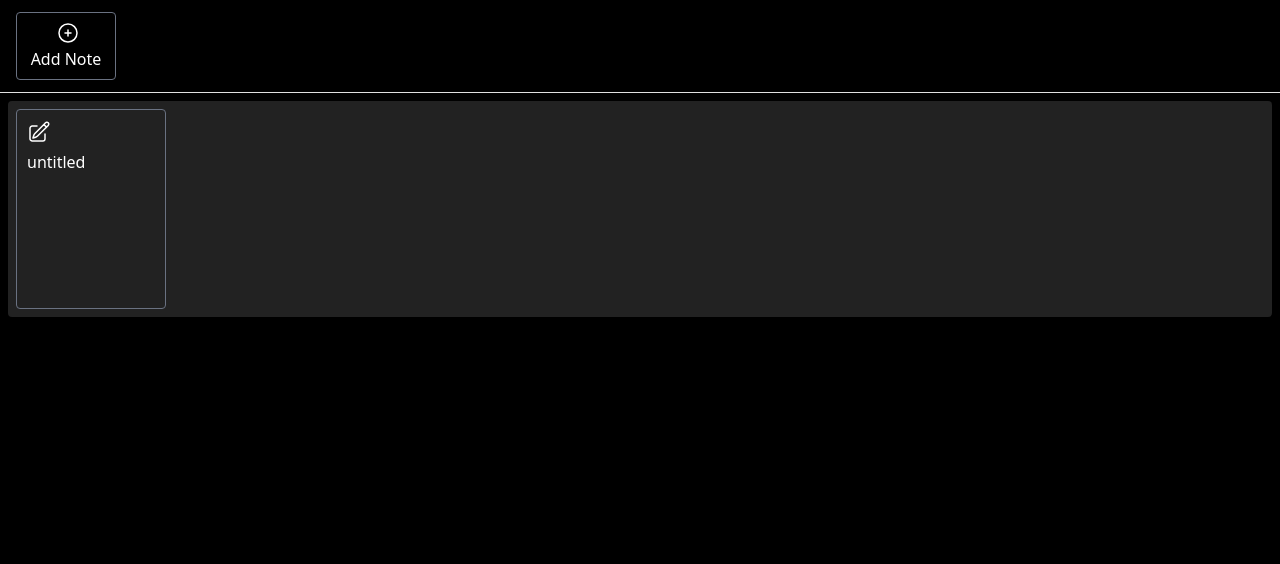
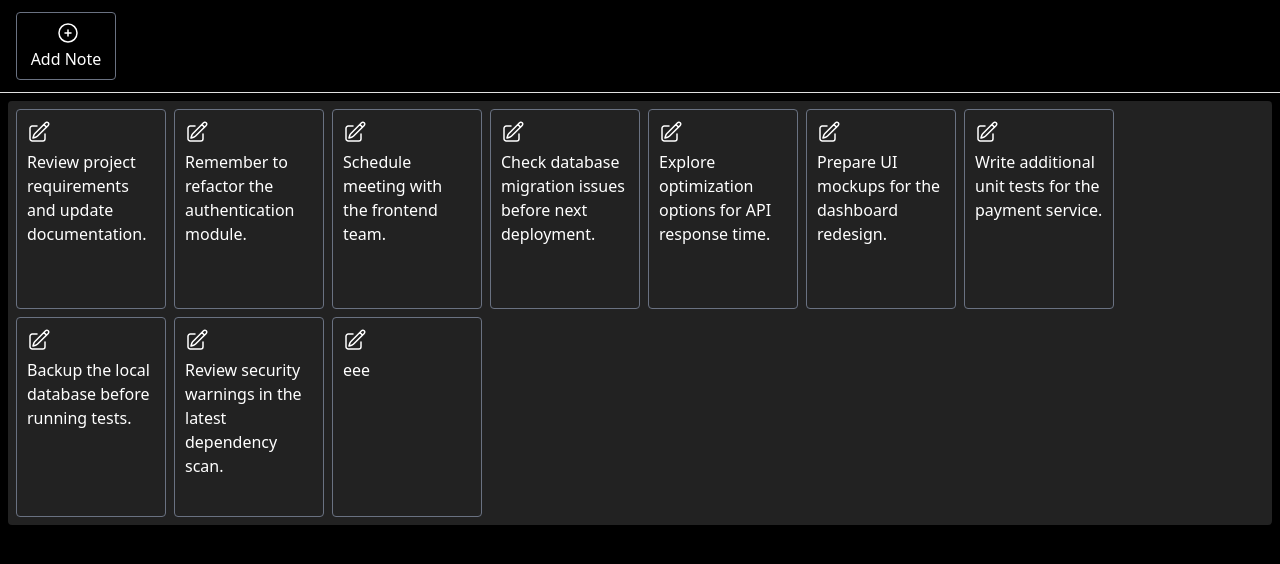
Before and after one commit to ahmedsalama0/insight-board, a Next.js app: page /notes in a window 1280 px wide. Shown: the top 564 px of the page. Built offline with nearby package versions, Linux system fonts and the light colour scheme; data requests are answered from the project's data file; what @mui/material-nextjs would draw is missing.

Commit message:
fetch notes - success

```diff
--- /dev/null
+++ b/app/global/constants.ts
@@ -0,0 +1 @@
+export const BASE_URL = 'http://localhost:4000';
--- /dev/null
+++ b/app/hooks/useNotesData.ts
@@ -0,0 +1,20 @@
+import { useQuery } from '@tanstack/react-query';
+import { BASE_URL } from '../global/constants';
+import axios from 'axios';
+//Read notes
+const fetchNotes = () => {
+  return axios.get(`${BASE_URL}/notes`);
+};
+
+export const useNotesFetchData = () => {
+  return useQuery({
+    queryKey: ['notes'],
+    queryFn: fetchNotes,
+    //staleTime: 1000,
+    //refetchOnWindowFocus: 'always',
+    //refetchInterval: 2000,
+  });
+};
+
+const createNotes = () => {};
+export const useNotesCreateData = () => {};
--- a/app/hooks/useTasksData.ts
+++ b/app/hooks/useTasksData.ts
@@ -3,9 +3,7 @@ import { useMutation, useQuery, useQueryClient } from '@tanstack/react-query';
 import axios from 'axios';
 import { Id, Task } from '../tasks/models/types.model';
 import { error } from 'console';
-
-const BASE_URL = 'http://localhost:4000';
-
+import { BASE_URL } from '../global/constants';
 // READ TASKS
 const fetchTasks = () => {
   return axios.get(`${BASE_URL}/tasks`);
--- a/app/tasks/models/types.model.tsx
+++ b/app/tasks/models/types.model.tsx
@@ -18,3 +18,8 @@ export type Task = {
 };
 
 export type Status = 'todo' | 'in-progress' | 'done';
+
+export type Note = {
+  id: Id;
+  content: string;
+};
--- /dev/null
+++ b/app/ui/components/FormNoteEdit.tsx
@@ -0,0 +1,68 @@
+'use client';
+import * as React from 'react';
+import Button from '@mui/material/Button';
+import TextField from '@mui/material/TextField';
+import Dialog from '@mui/material/Dialog';
+import DialogActions from '@mui/material/DialogActions';
+import DialogContent from '@mui/material/DialogContent';
+import DialogContentText from '@mui/material/DialogContentText';
+import DialogTitle from '@mui/material/DialogTitle';
+import { generateId } from '@/app/tasks/page';
+
+export default function FormNoteEdit() {
+  const [open, setOpen] = React.useState(false);
+
+  const handleClickOpen = () => {
+    setOpen(true);
+  };
+
+  const handleClose = () => {
+    setOpen(false);
+  };
+
+  const handleSubmit = (event: React.FormEvent<HTMLFormElement>) => {
+    event.preventDefault();
+    const formData = new FormData(event.currentTarget);
+    const formJson = Object.fromEntries((formData as any).entries());
+
+    ({
+      id: generateId(),
+      content: formJson?.content,
+    });
+    handleClose();
+  };
+
+  return (
+    <React.Fragment>
+      <Button variant="outlined" onClick={handleClickOpen}>
+        Add Task
+      </Button>
+      <Dialog open={open} onClose={handleClose}>
+        <DialogTitle>Note Editor</DialogTitle>
+        <DialogContent>
+          <DialogContentText>Edit note content</DialogContentText>
+          <form onSubmit={handleSubmit} id="subscription-form">
+            <TextField
+              autoFocus
+              required
+              margin="dense"
+              id="content"
+              name="content"
+              label="Content"
+              type="text"
+              fullWidth
+              variant="standard"
+              sx={{ marginBottom: '10px' }}
+            />
+          </form>
+        </DialogContent>
+        <DialogActions>
+          <Button onClick={handleClose}>Cancel</Button>
+          <Button type="submit" form="subscription-form">
+            Save
+          </Button>
+        </DialogActions>
+      </Dialog>
+    </React.Fragment>
+  );
+}
--- a/app/ui/components/NotesPageBody.tsx
+++ b/app/ui/components/NotesPageBody.tsx
@@ -1,11 +1,44 @@
 'use client';
 
+import { useNotesFetchData } from '@/app/hooks/useNotesData';
 import NoteCard from './NoteCard';
+import { Note } from '@/app/tasks/models/types.model';
+import { Button } from '@mui/material';
 
 export default function NotesPageBody() {
+  const {
+    isLoading,
+    isError,
+    data,
+    refetch: notesFetchRetry,
+  } = useNotesFetchData();
+
+  if (isLoading) {
+    return <h1>Loading...</h1>;
+  }
+
+  if (isError)
+    return (
+      <div>
+        <h3>Oops! an error occurred!</h3>
+        <Button
+          sx={{
+            margin: '10px',
+          }}
+          onClick={() => notesFetchRetry()}
+          variant="outlined"
+          color="error"
+        >
+          Retry
+        </Button>
+      </div>
+    );
+
   return (
     <div className="@container flex flex-wrap  gap-2 m-2 p-2 h-full rounded bg-[#222]">
-      <NoteCard content="" />
+      {data?.data.map((note: Note) => (
+        <NoteCard key={note.id} content={note.content} />
+      ))}
     </div>
   );
 }
--- a/db.json
+++ b/db.json
@@ -111,6 +111,48 @@
       "updatedAt": "2025-01-11T18:45:00Z"
     }
   ],
-  "notes": [],
+  "notes": [
+    {
+      "id": 1,
+      "content": "Review project requirements and update documentation."
+    },
+    {
+      "id": 2,
+      "content": "Remember to refactor the authentication module."
+    },
+    {
+      "id": 3,
+      "content": "Schedule meeting with the frontend team."
+    },
+    {
+      "id": 4,
+      "content": "Check database migration issues before next deployment."
+    },
+    {
+      "id": 5,
+      "content": "Explore optimization options for API response time."
+    },
+    {
+      "id": 6,
+      "content": "Prepare UI mockups for the dashboard redesign."
+    },
+    {
+      "id": 7,
+      "content": "Write additional unit tests for the payment service."
+    },
+    {
+      "id": 8,
+      "content": "Backup the local database before running tests."
+    },
+    {
+      "id": 9,
+      "content": "Review security warnings in the latest dependency scan."
+    },
+    {
+      "id": 10,
+      "content": "eee"
+    }
+  ],
+
   "users": []
 }
```
